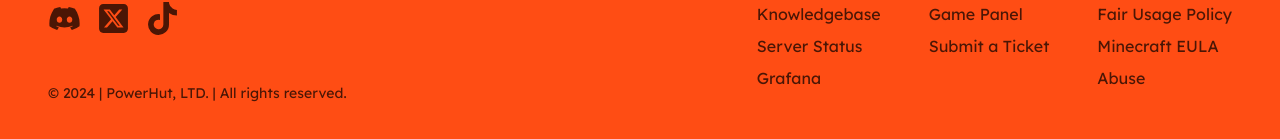
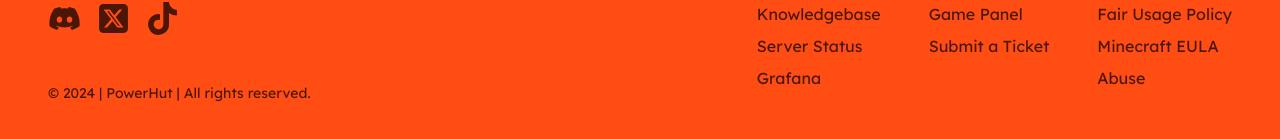
Before and after one commit to MarquesCoding/PowerHut-Landing, a Next.js app: page /fair in a window 1280 px wide. Shown: the part 1400-1539 px from the top of the page. Built offline with nearby package versions, Linux system fonts and the light colour scheme.

Commit message:
fixed footer

```diff
--- a/app/components/Footer.tsx
+++ b/app/components/Footer.tsx
@@ -29,7 +29,7 @@ const Footer = () => {
                             </a>
                     </div>
                     <p className="max-w-lg opacity-70 text-sm">
-                        © 2024 | PowerHut, LTD. | All rights reserved.
+                        © 2024 | PowerHut | All rights reserved.
                     </p>
                 </div>
                 <div className="flex flex-col sm:flex-row gap-12">
```
